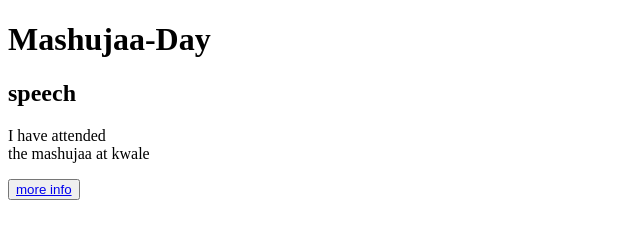
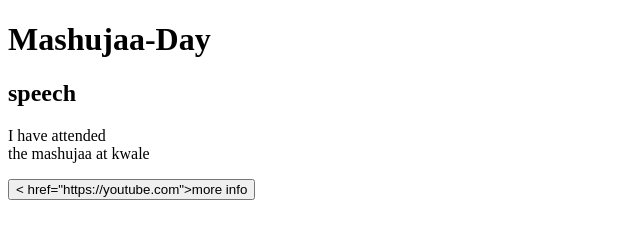
Before and after one commit to Munene-68/first-repo, a plain HTML site: page index.html in a window 1280 px wide. Shown: the whole page, without its empty margins (0-640 px from the left). Drawn offline with Linux system fonts and the light colour scheme.

Commit message:
Update index.html

```diff
--- a/index.html
+++ b/index.html
@@ -7,7 +7,7 @@
         <h1>Mashujaa-Day</h1>
         <h2>speech</h2>
         <p>I have attended <br>the mashujaa at kwale</p>
-       <button> <a href="https://youtube.com">more info</a>
+       <button> < href="https://youtube.com">more info</a>
 </button>
     </body>
 </html>
```
